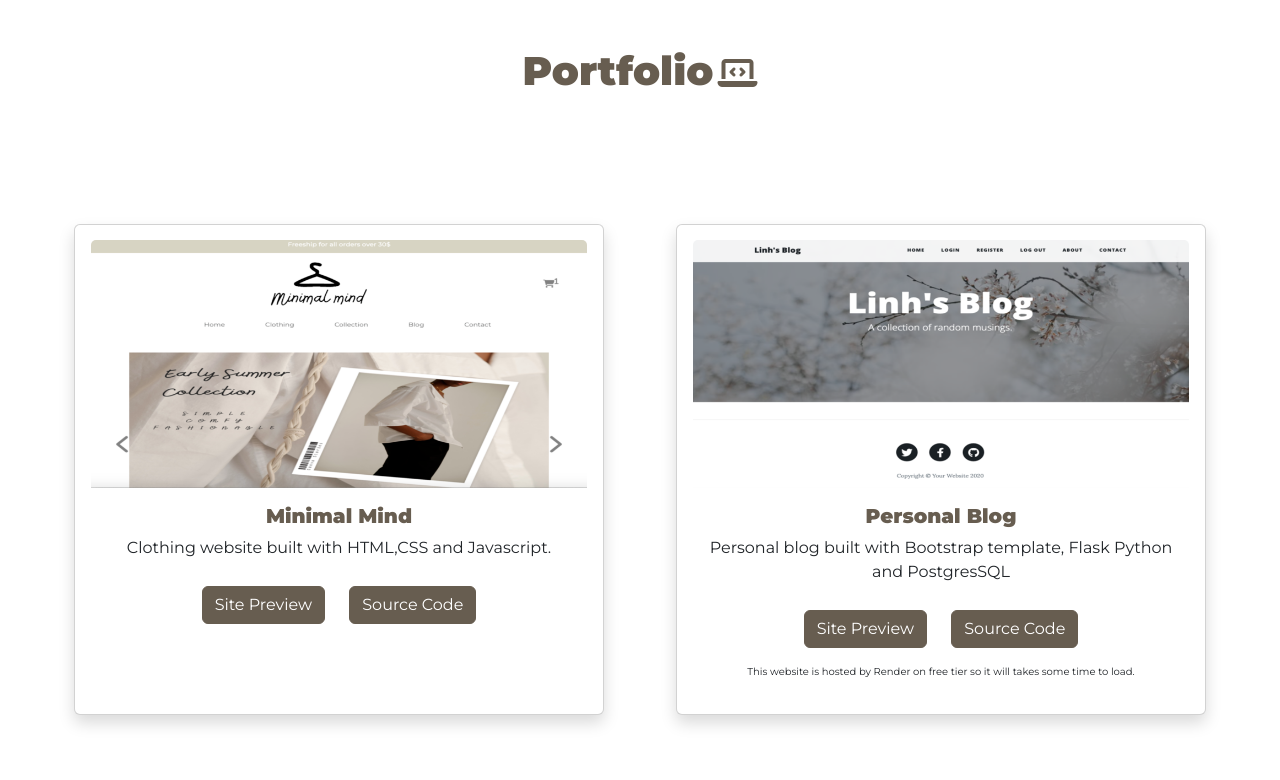
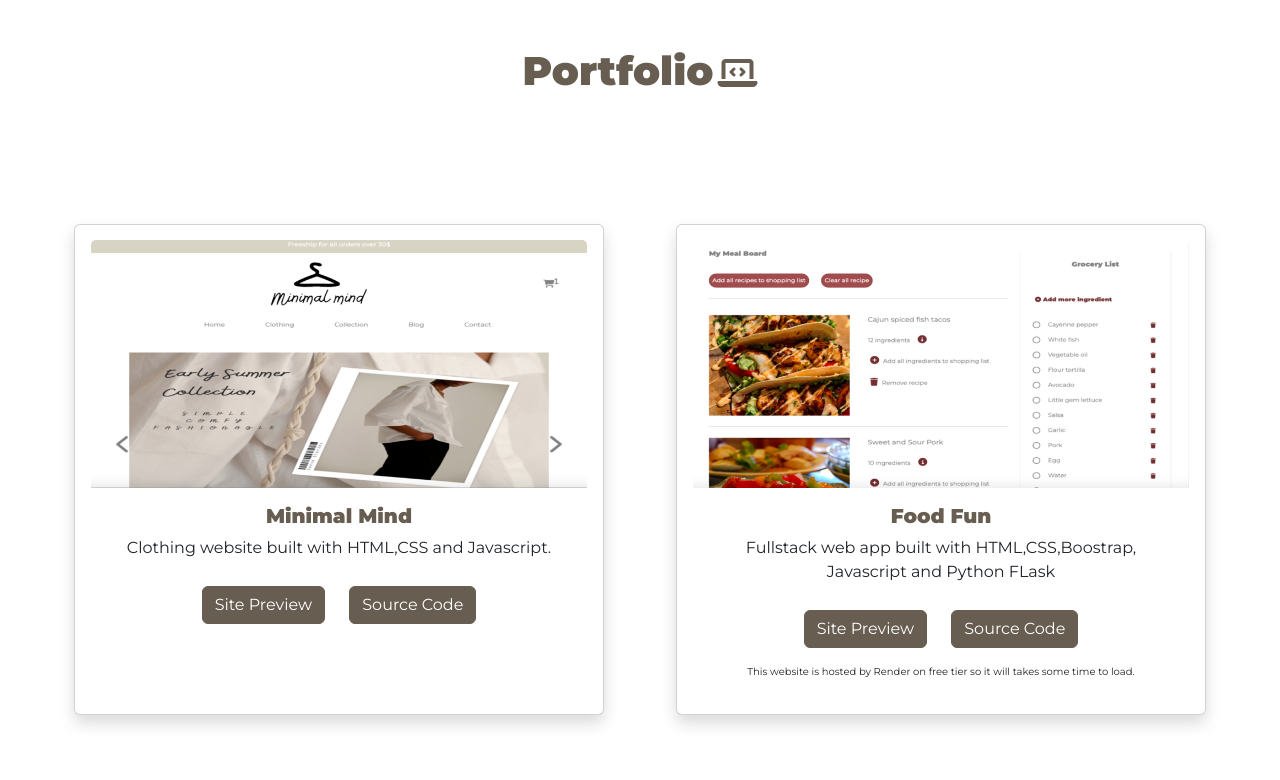
Before and after one commit to LinhHoang2812/MyPortfolio, a Flask app: page / in a window 1280 px wide. Shown: the part 778-1558 px from the top of the page. Run offline with Flask 2, Linux system fonts and the light colour scheme; some libraries are stand-ins or nearby versions.

Commit message:
add food fun project

```diff
--- a/templates/index.html
+++ b/templates/index.html
@@ -107,12 +107,12 @@
         <div class="col-lg-6 project-col">
 
             <div class="card shadow h-100">
-                <img class="card-img-top mx-auto" src="static/assets/image/blog.png" alt="Card image cap">
+                <img class="card-img-top mx-auto" src="static/assets/image/foodfun.png" alt="Card image cap">
                 <div class="card-body">
-                    <h5 class="card-title">Personal Blog</h5>
-                    <p class="card-text">Personal blog built with Bootstrap template, Flask Python and PostgresSQL</p>
-                    <a href="https://linhblog.onrender.com" class="btn btn-primary mybtn">Site Preview</a>
-                    <a href="https://github.com/LinhHoang2812/FlaskBlog" class="btn btn-primary mybtn">Source Code</a><br>
+                    <h5 class="card-title">Food Fun</h5>
+                    <p class="card-text">Fullstack web app built with HTML,CSS,Boostrap, Javascript and Python FLask</p>
+                    <a href="https://food-is-fun.onrender.com" class="btn btn-primary mybtn">Site Preview</a>
+                    <a href="https://github.com/LinhHoang2812/FoodisFun" class="btn btn-primary mybtn">Source Code</a><br>
                     <small>This website is hosted by Render on free tier so it will takes some time to load.</small>
                 </div>
             </div>
```
Also changed, not shown: static/assets/image/foodfun.png (added).
